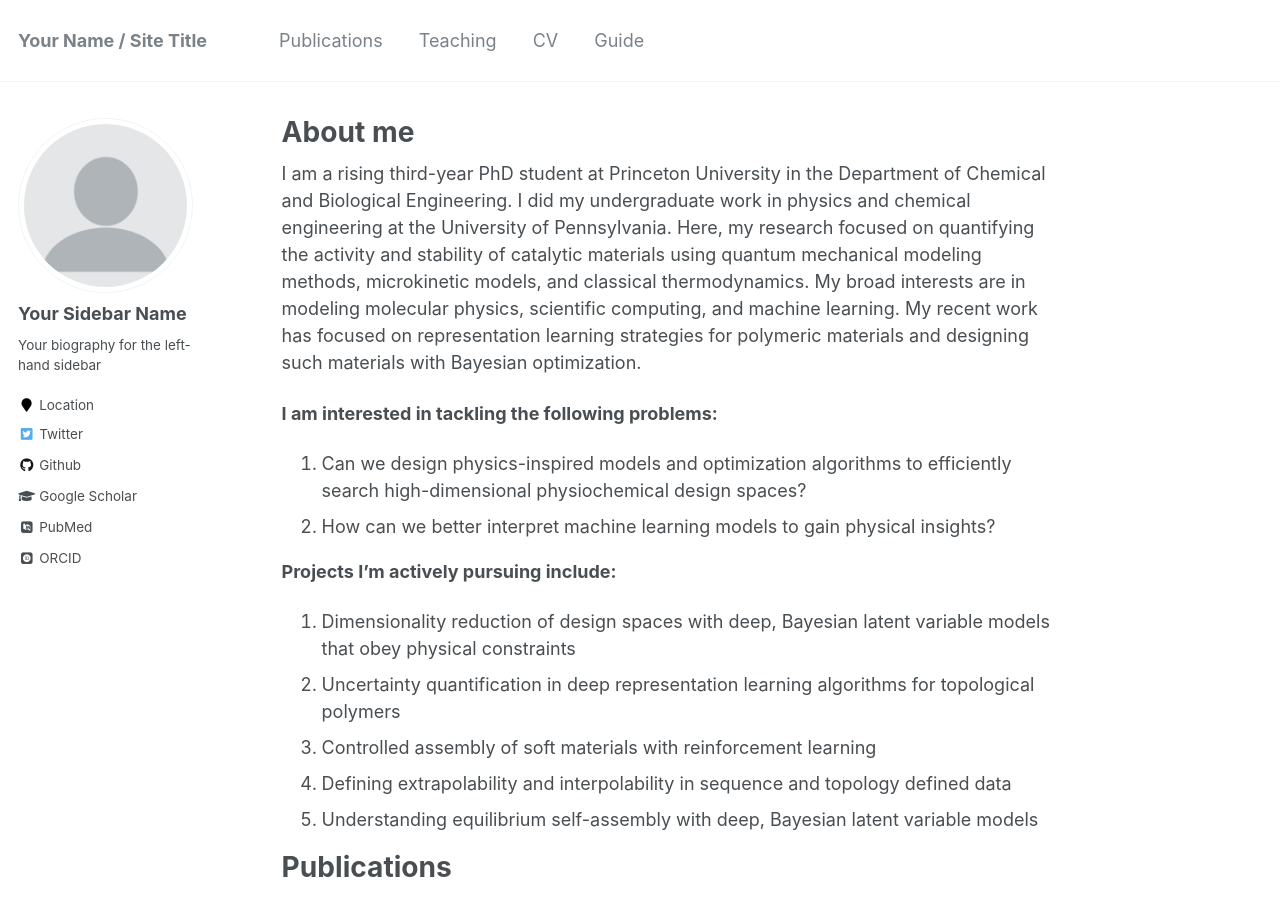
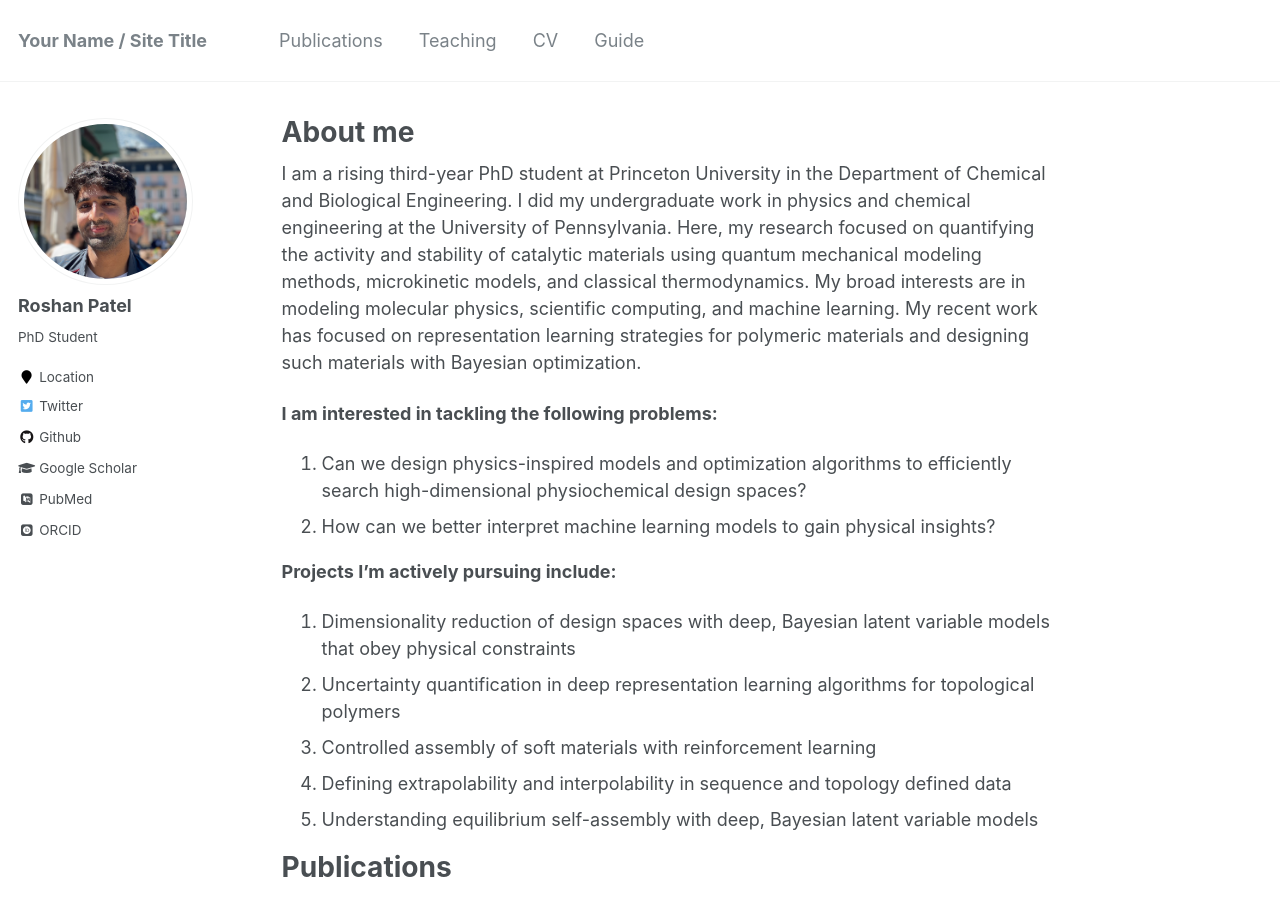
Before and after one commit to roshanpatel317/roshanpatel317.github.io, a Jekyll site: the page built from _pages/about.md, in a window 1280 px wide and 900 px high. Built offline with Jekyll 4.4.1, drawn with Linux system fonts in a browser that asks for light colours; some web fonts are replaced.

Commit message:
Update _config.yml

```diff
--- a/_config.yml
+++ b/_config.yml
@@ -80,9 +80,9 @@ analytics:
 
 # Site Author
 author:
-  name             : "Your Sidebar Name"
-  avatar           : "profile.png"
-  bio              : "Your biography for the left-hand sidebar"
+  name             : "Roshan Patel"
+  avatar           : "roshan.png"
+  bio              : "PhD Student"
   location         : "Location"
   employer         :
   pubmed           : "https://www.ncbi.nlm.nih.gov/pubmed/?term=john+snow"
```
